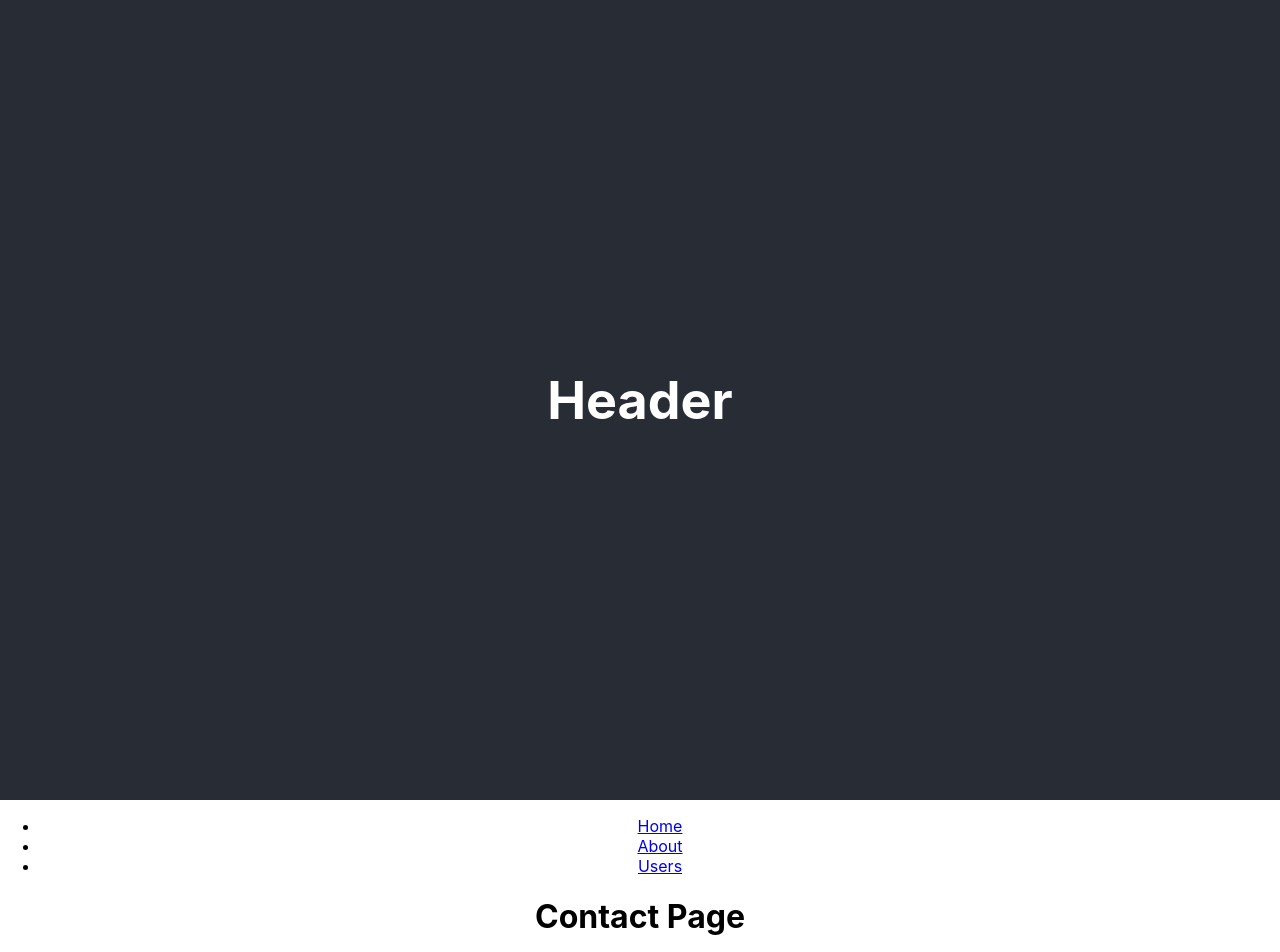
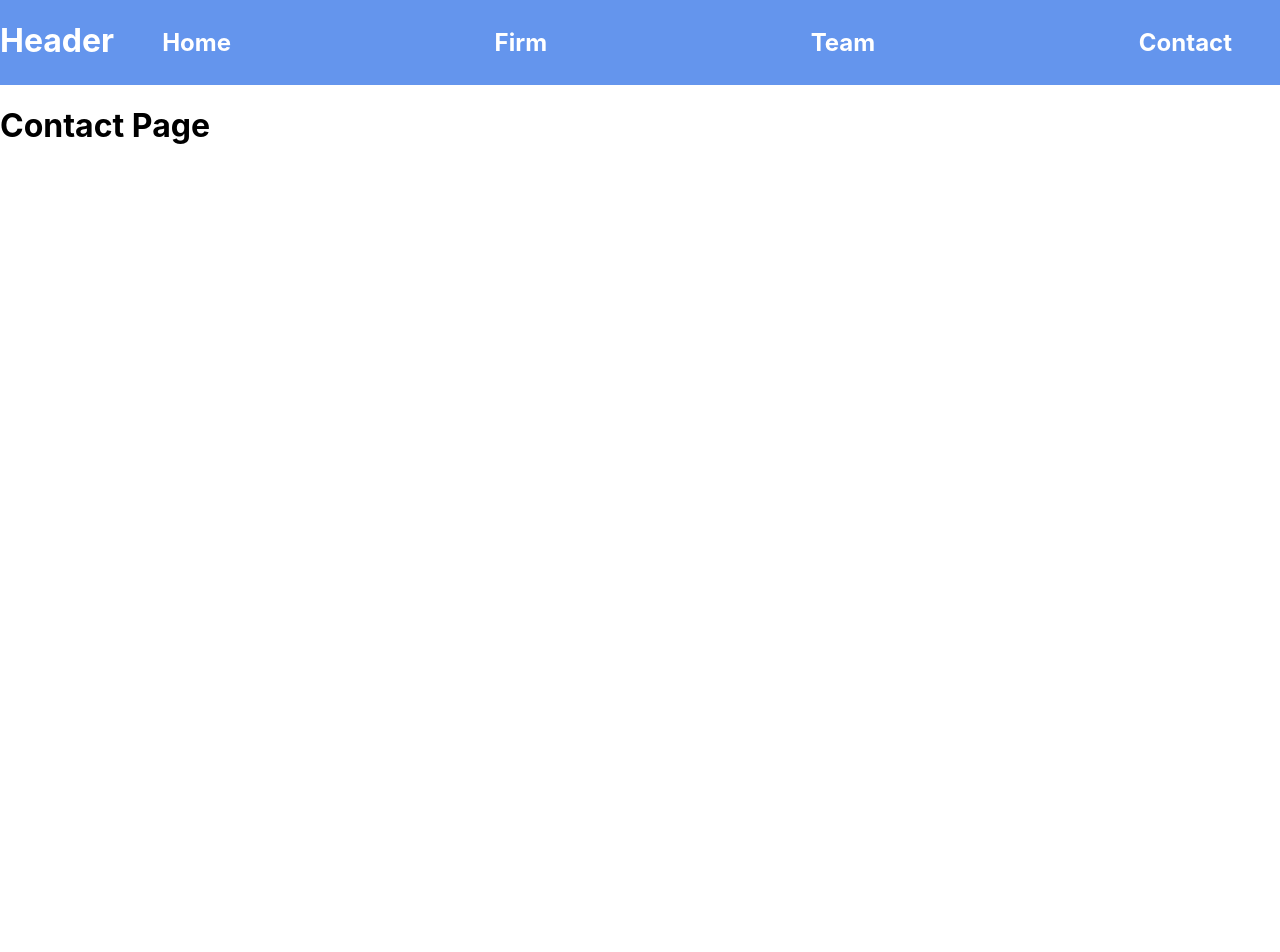
Before and after one commit to BRCornelius/gnalley.com, a React (Create React App) app: page /contact in a window 1280 px wide. Shown: the top 952 px of the page. After the commit the page ends 800 px from the top, so only its background shows below. Built offline with nearby package versions, Linux system fonts and the light colour scheme.

Commit message:
creates navigation

```diff
--- a/package.json
+++ b/package.json
@@ -8,6 +8,7 @@
     "@testing-library/user-event": "^12.1.10",
     "react": "^17.0.2",
     "react-dom": "^17.0.2",
+    "react-router-dom": "^5.3.0",
     "react-scripts": "4.0.3",
     "web-vitals": "^1.0.1"
   },
--- a/src/App.css
+++ b/src/App.css
@@ -1,38 +1,18 @@
-.App {
-  text-align: center;
-}
-
-.App-logo {
-  height: 40vmin;
-  pointer-events: none;
-}
-
-@media (prefers-reduced-motion: no-preference) {
-  .App-logo {
-    animation: App-logo-spin infinite 20s linear;
-  }
+.nav-link-container {
+  display: inline-flex;
+  justify-content: space-between;
+  padding: 0.5rem 3rem;
+  width: 100%;
 }
 
 .App-header {
-  background-color: #282c34;
-  min-height: 100vh;
-  display: flex;
-  flex-direction: column;
-  align-items: center;
-  justify-content: center;
-  font-size: calc(10px + 2vmin);
+  background-color: cornflowerblue;
   color: white;
+  display: inline-flex;
+  width: 100%;
 }
 
-.App-link {
-  color: #61dafb;
+.nav-link {
+  color: white;
+  text-decoration: none;
 }
-
-@keyframes App-logo-spin {
-  from {
-    transform: rotate(0deg);
-  }
-  to {
-    transform: rotate(360deg);
-  }
-}
--- a/src/App.js
+++ b/src/App.js
@@ -11,24 +11,21 @@ import { ContactPage, FirmPage, SplashPage, TeamPage } from "./views";
 function App() {
   return (
     <div className="App">
+      <Router>
       <header className="App-header">
         <h1>Header</h1>
+        <nav class="nav-link-container">
+
+              <Link to="/" class="nav-link"><h1>Home</h1></Link>
+
+              <Link to="/firm" class="nav-link"><h1>Firm</h1></Link>
+
+              <Link to="/team" class="nav-link"><h1>Team</h1></Link>
+
+              <Link to="/contact" class="nav-link"><h1>Contact</h1></Link>
+
+        </nav>
       </header>
-      <Router>
-      <div>
-        <nav>
-          <ul>
-            <li>
-              <Link to="/">Home</Link>
-            </li>
-            <li>
-              <Link to="/about">About</Link>
-            </li>
-            <li>
-              <Link to="/users">Users</Link>
-            </li>
-          </ul>
-        </nav>
 
         {/* A <Switch> looks through its children <Route>s and
             renders the first one that matches the current URL. */}
@@ -46,7 +43,6 @@ function App() {
             <SplashPage />
           </Route>
         </Switch>
-      </div>
     </Router>
     </div>
   );
```
Also changed, not shown: 1 other file (tests, documents, lock files or other folders).
